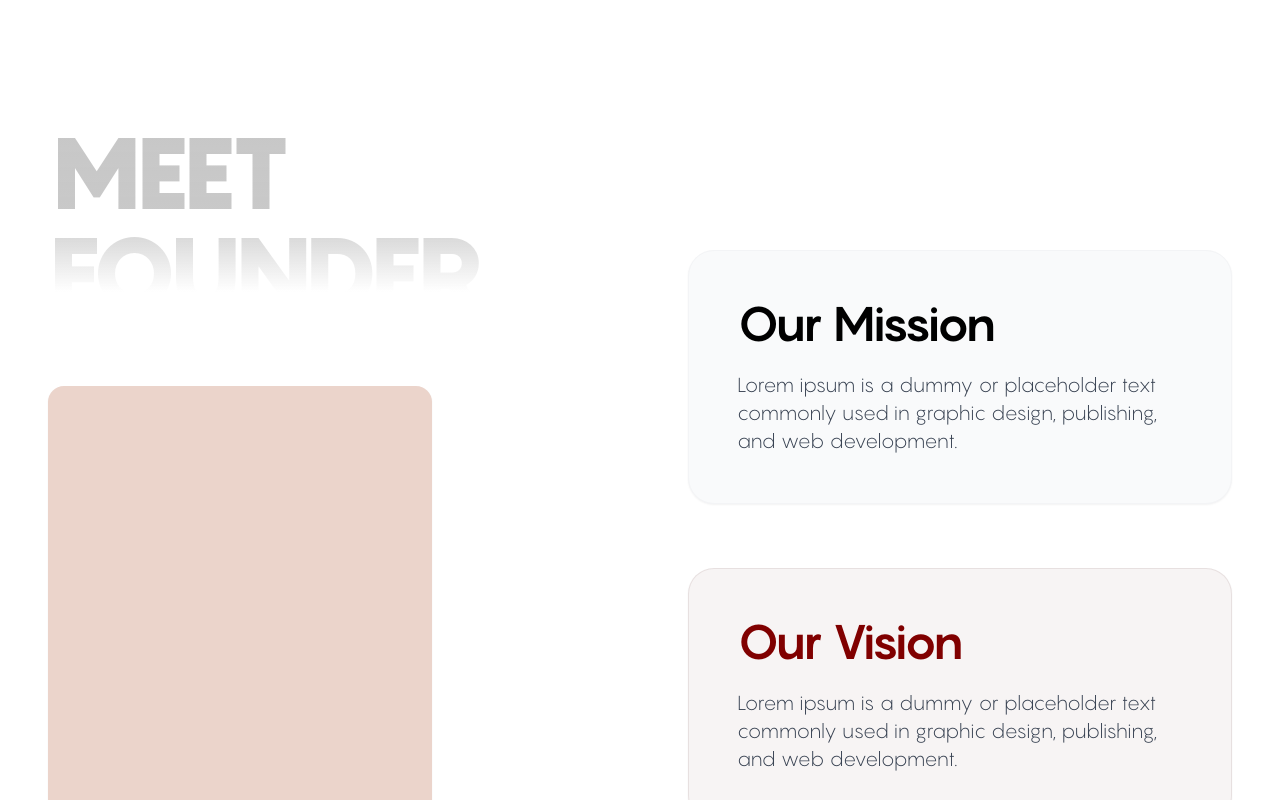
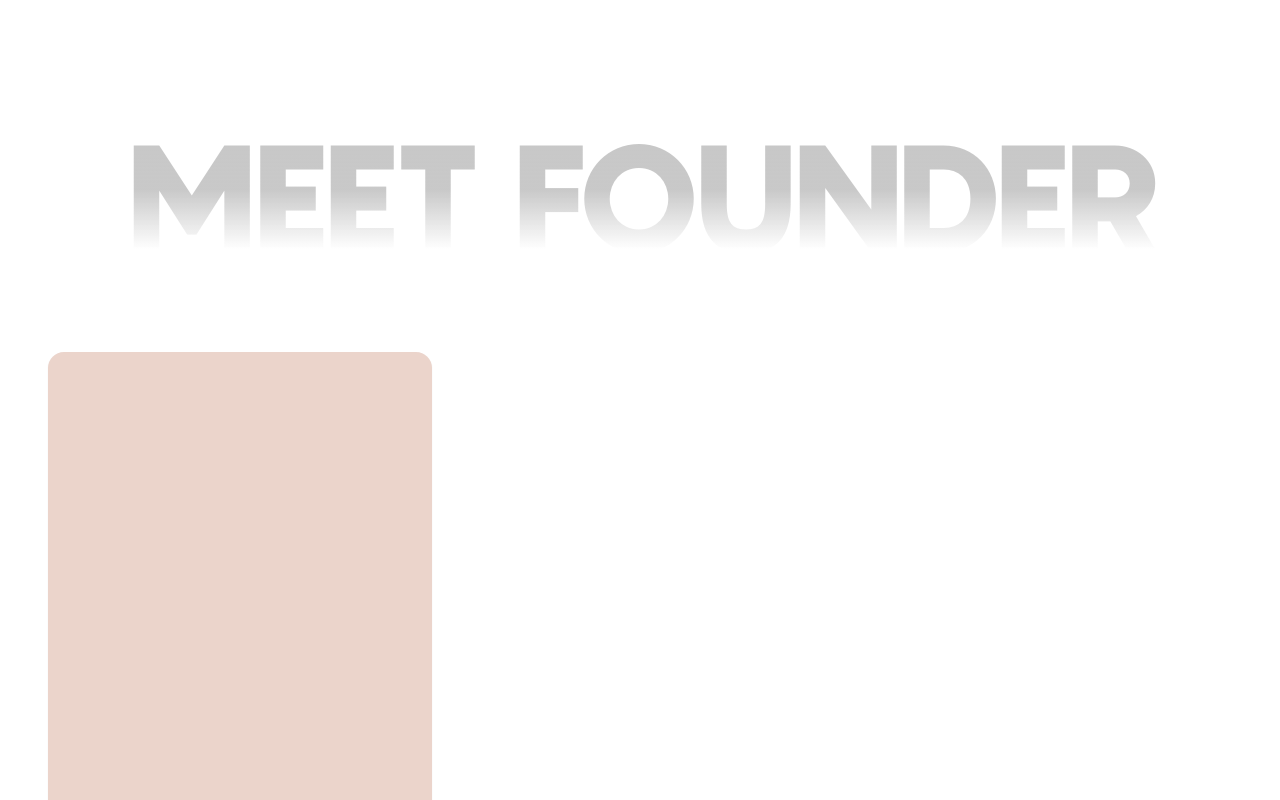
Before and after one commit to amanaanubhav/brndo.in, a Next.js app: page /about-us in a window 1280 px wide. Shown: the part 2700-3500 px from the top of the page. Built offline with nearby package versions, Linux system fonts and the light colour scheme.

Commit message:
feat: add AboutTeamMission component to about-us feature module

```diff
--- a/src/features/about-us/AboutTeamMission.jsx
+++ b/src/features/about-us/AboutTeamMission.jsx
@@ -7,6 +7,9 @@ export default function AboutTeamMission({ data }) {
   return (
     <section className="py-20 md:py-24 bg-white dark:bg-gray-950 transition-colors duration-300 relative z-10 overflow-hidden">
       <div className="max-w-7xl mx-auto px-6 md:px-12 w-full">
+
+        {/* Centered Heading */}
+        <SectionHeading title={data.team.sectionHeading} className="mb-12 md:mb-20" />
 
         <div className="grid grid-cols-1 lg:grid-cols-2 gap-16 md:gap-24 items-start">
 
@@ -18,18 +21,6 @@ export default function AboutTeamMission({ data }) {
             transition={{ duration: 0.6 }}
             className="flex flex-col"
           >
-            {/* Using standard SectionHeading but aligned left by overriding styles or wrapping it */}
-            <div className="text-left w-full relative z-0 mb-8 md:mb-12">
-               <h2
-                  className="font-pangram text-5xl md:text-7xl lg:text-[100px] font-black tracking-[-0.02em] uppercase mb-4 leading-none bg-clip-text text-transparent"
-                  style={{
-                    backgroundImage: 'linear-gradient(180deg, #C7C7C7 -21.43%, #95959583 45%, #61616100 85%)',
-                  }}
-                >
-                  {data.team.sectionHeading}
-                </h2>
-            </div>
-
             <div className="flex flex-col">
               <div className="w-full max-w-sm aspect-[4/5] bg-brndo-lightRed dark:bg-brndo-red/20 rounded-2xl mb-8 shadow-sm"></div>
               <h3 className="font-pangram font-medium text-3xl md:text-5xl leading-[1.07] tracking-[-0.02em] text-black dark:text-white mb-2">
@@ -42,7 +33,8 @@ export default function AboutTeamMission({ data }) {
           </motion.div>
 
           {/* Mission & Vision Section */}
-          <motion.div
+          {/* Mission & Vision Section - hidden for now */}
+          {/* <motion.div
             initial={{ opacity: 0, x: 20 }}
             whileInView={{ opacity: 1, x: 0 }}
             viewport={{ once: true }}
@@ -66,7 +58,7 @@ export default function AboutTeamMission({ data }) {
                 {data.missionVision.vision.description}
               </p>
             </div>
-          </motion.div>
+          </motion.div> */}
 
         </div>
       </div>
```
